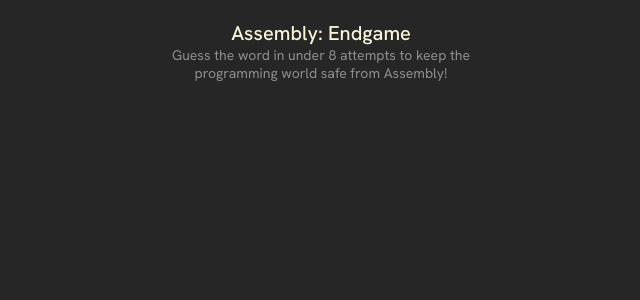
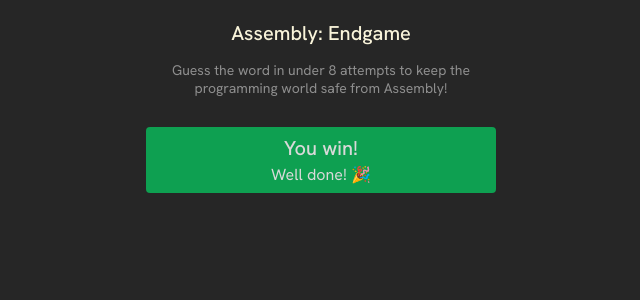
Before and after one commit to spun21m/Asssembly-Endgame, a React (Vite) app: page / in a window 1280 px wide. Shown: the top 300 px of the page, without its empty margins (319-959 px from the left). Built offline with nearby package versions, Linux system fonts and the light colour scheme.

Commit message:
Game status added

```diff
--- a/src/App.jsx
+++ b/src/App.jsx
@@ -8,6 +8,10 @@
           from Assembly!
         </p>
       </header>
+      <section className="game-status">
+        <h2>You win!</h2>
+        <p>Well done! 🎉</p>
+      </section>
     </main>
   );
 }
--- a/src/index.css
+++ b/src/index.css
@@ -25,7 +25,25 @@
 }
 
 header .description {
+  margin-top: 15px;
   max-width: 350px;
   color: #8e8e8e;
   font-size: 0.875rem;
 }
+
+.game-status {
+  background-color: #0ea051;
+  margin-block: 30px;
+  text-align: center;
+  border-radius: 4px;
+  padding: 8px;
+}
+
+.game-status h2 {
+  font-size: 1.25rem;
+  font-weight: 500;
+}
+
+.game-status p {
+  margin-top: 3px;
+}
```
